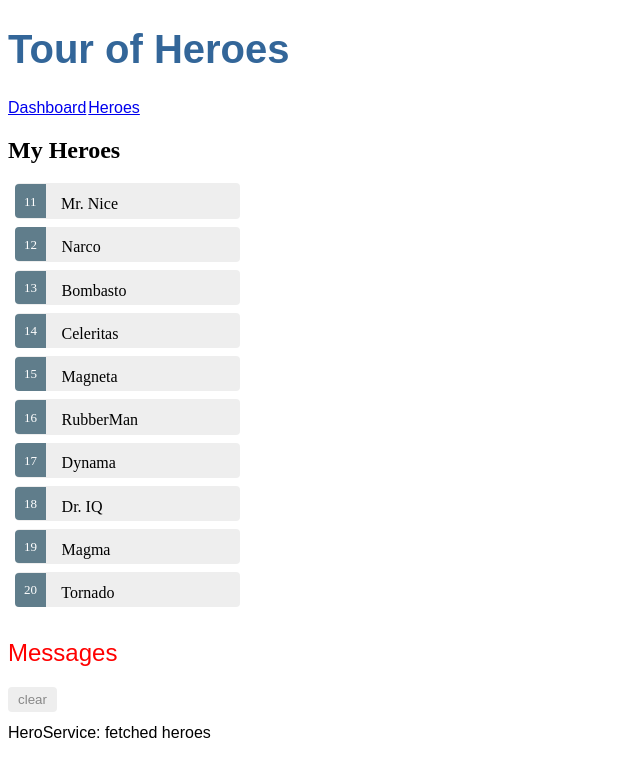
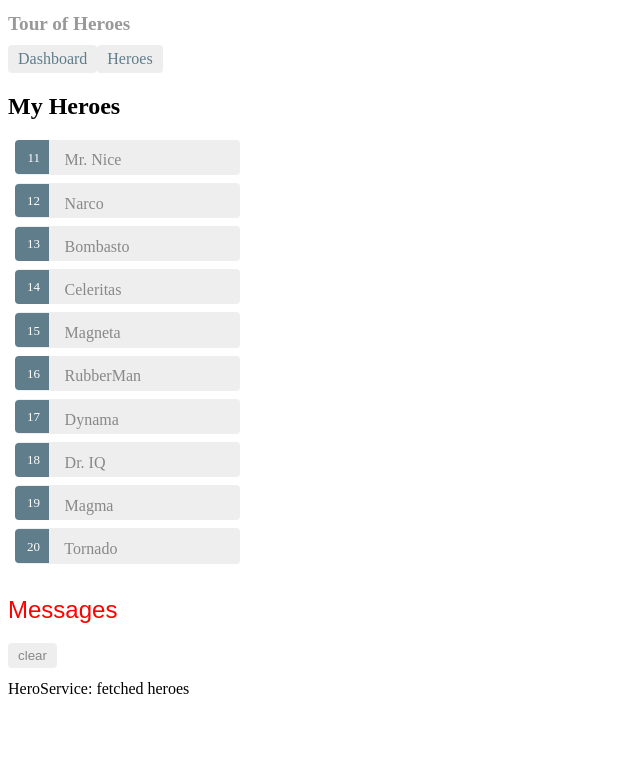
Before and after one commit to luizalbsilva/angular-tour-of-heroes, an Angular app: page /heroes in a window 1280 px wide. Shown: the top 776 px of the page, without its empty margins (0-640 px from the left). Built offline with nearby package versions, Linux system fonts and the light colour scheme.

Commit message:
Separando tela de dados do herói; final da aula 7 'Routing'

```diff
--- a/src/app/app-routing.module.ts
+++ b/src/app/app-routing.module.ts
@@ -2,11 +2,13 @@
 import { RouterModule, Routes } from '@angular/router';
 import { HeroesComponent } from './heroes/heroes.component';
 import { DashboardComponent } from './dashboard/dashboard.component';
+import { HeroDetailComponent } from './hero-detail/hero-detail.component';
 
 const routes: Routes = [
 	{ path: '', redirectTo: '/dashboard', pathMatch: 'full'},
 	{ path: 'heroes', component: HeroesComponent },
-	{ path: 'dashboard', component: DashboardComponent }
+	{ path: 'dashboard', component: DashboardComponent },
+	{ path: 'detail/:id', component: HeroDetailComponent }
 ]
 
 @NgModule({
--- a/src/app/app.component.css
+++ b/src/app/app.component.css
@@ -1,25 +1,29 @@
 /* Application-wide Styles */
 h1 {
-	color: #369;
-	font-family: Arial, Helvetica, sans-serif;
-	font-size: 250%;
+	color: #999;
+	font-size: 1.2em;
+	margin-bottom: 0;
 }
-h2, h3{
-	color: #444;
-	font-family: Arial, Helvetica, sans-serif;
-	font-weight: lighter;
+h2{
+	font-size: 2em;
+	margin-top: 0;
+	padding-top: 0;
 }
-body {
-	margin: 2em;
+nav a {
+	padding: 5px 10px;
+	text-decoration: none;
+	margin-top: 10px;
+	display: inline-block;
+	background-color: #eee;
+	border-radius: 4px;
 }
-body, input[text], button {
-	color: #888;
-	font-family: Cambria, Georgia;
+nav a:visited, a:link {
+	color: #607d8b;
 }
-/* everywhere else */
-* {
-	font-family: Arial, Helvetica, sans-serif;
+nav a:hover {
+	color: #039be5;
+	background-color: #cfd8dc;
 }
-nav>a {
-	padding-right: 2px;
+nav a.active {
+	color: #039be5;
 }
--- a/src/app/app.module.ts
+++ b/src/app/app.module.ts
@@ -6,8 +6,9 @@
 import { HeroesComponent } from './heroes/heroes.component';
 import { HeroDetailComponent } from './hero-detail/hero-detail.component';
 import { MessagesComponent } from './messages/messages.component';
+import { DashboardComponent } from './dashboard/dashboard.component'; // NgModel lives here
+
 import { AppRoutingModule } from './/app-routing.module';
-import { DashboardComponent } from './dashboard/dashboard.component'; // NgModel lives here
 
 @NgModule({
   declarations: [
--- a/src/app/dashboard/dashboard.component.html
+++ b/src/app/dashboard/dashboard.component.html
@@ -1,6 +1,6 @@
 <h3>Top Heroes</h3>
 <div class="grid gird-pad">
-	<a class="col-1-4" *ngFor="let hero of heroes">
+	<a class="col-1-4" *ngFor="let hero of heroes" routerLink="/detail/{{hero.id}}">
 		<div class="module hero">
 			<h4>{{hero.name}}</h4>
 		</div>
--- a/src/app/hero-detail/hero-detail.component.html
+++ b/src/app/hero-detail/hero-detail.component.html
@@ -5,4 +5,5 @@
 			<label>name:</label>
 			<input [(ngModel)]="hero.name" placeholder="name" />
 	</div>
+	<button (click)="goBack()">go Back</button>
 </div>
--- a/src/app/hero-detail/hero-detail.component.ts
+++ b/src/app/hero-detail/hero-detail.component.ts
@@ -1,5 +1,10 @@
 import { Component, OnInit, Input } from '@angular/core';
 import { Hero } from '../hero';
+
+import { ActivatedRoute } from '@angular/router';
+import { Location } from '@angular/common';
+
+import { HeroService } from '../hero.service';
 
 @Component({
   selector: 'app-hero-detail',
@@ -7,11 +12,26 @@
   styleUrls: ['./hero-detail.component.css']
 })
 export class HeroDetailComponent implements OnInit {
-  @Input() hero : Hero;
+  hero : Hero;
 
-  constructor() { }
+  constructor(
+  	private route: ActivatedRoute,
+  	private heroService: HeroService,
+  	private location: Location
+  	) { }
 
-  ngOnInit() {
+  ngOnInit(): void {
+  	this.getHero();
+  }
+
+  getHero(): void {
+  	const id = +this.route.snapshot.paramMap.get('id');
+  	this.heroService.getHero(id)
+  		.subscribe(hero => this.hero = hero);
+  }
+
+  goBack(): void {
+  	this.location.back();
   }
 
 }
--- a/src/app/hero.service.ts
+++ b/src/app/hero.service.ts
@@ -15,5 +15,10 @@
 		return of(HEROES);
 	};
 
+	getHero(id: number): Observable<Hero> {
+		this.messageService.add(`HeroService: fetched hero id=${id}`);
+		return of(HEROES.find(hero => hero.id === id));
+	}
+
 	constructor(private messageService : MessageService) { }
 }
--- a/src/app/heroes/heroes.component.css
+++ b/src/app/heroes/heroes.component.css
@@ -1,8 +1,4 @@
 /* HeroesComponent's private CSS styles */
-.selected {
-	background-color: #CFD8DC !@important;
-	color: white;
-}
 .heroes {
 	margin: 0 0 2em 0;
 	list-style-type: none;
@@ -19,18 +15,20 @@
 	height: 1.6em;
 	border-radius: 4px;
 }
-.heroes li.selected:hover {
-	background-color: #bbd8dc !important;
-	color: white;
-}
 .heroes li:hover {
 	color: #607d8b;
 	background-color: #ddd;
 	left: .1em;
 }
-.heroes .text {
+.heroes a {
+	color: #888;
+	text-decoration: none;
 	position: relative;
-	top: -3px;
+	display: block;
+	width: 250px;
+}
+.heroes a:hover {
+	color: #607d8b;
 }
 .heroes .badge {
 	display: inline-block;
@@ -43,6 +41,8 @@
 	left: -1px;
 	top: -4px;
 	height: 1.8em;
+	min-width: 16px;
+	text-align: right;
 	margin-right: .8em;
 	border-radius: 4px 0 0 4px;
 }
--- a/src/app/heroes/heroes.component.html
+++ b/src/app/heroes/heroes.component.html
@@ -1,11 +1,9 @@
 <h2>My Heroes</h2>
 
 <ul class="heroes">
-  <li *ngFor="let hero of heroes"
-    [class.selected]="hero === selectedHero"
-    (click)="onSelect(hero)">
-    <span class="badge">{{hero.id}}</span> {{hero.name}}
+  <li *ngFor="let hero of heroes">
+  	<a routerLink="/detail/{{hero.id}}">
+    	<span class="badge">{{hero.id}}</span> {{hero.name}}
+    </a>
   </li>
 </ul>
-
-<app-hero-detail [hero]="selectedHero"></app-hero-detail>
--- a/src/app/heroes/heroes.component.ts
+++ b/src/app/heroes/heroes.component.ts
@@ -8,7 +8,6 @@
   styleUrls: ['./heroes.component.css']
 })
 export class HeroesComponent implements OnInit {
-  selectedHero: Hero;
 
   heroes: Hero[];
 
@@ -18,10 +17,6 @@
     this.getHeroes();
   }
 
-  onSelect(hero: Hero): void {
-    this.selectedHero = hero;
-  }
-
   getHeroes(): void {
     this.heroService.getHeroes()
       .subscribe(heroes => this.heroes = heroes);
```
